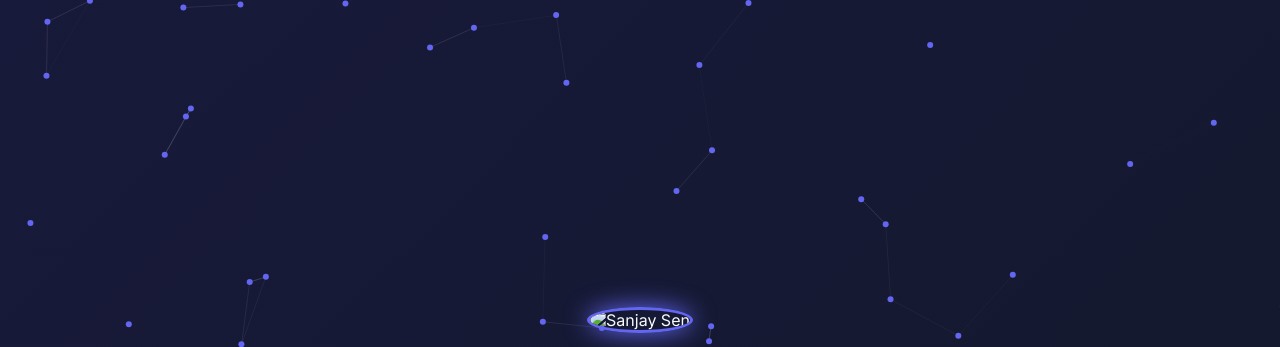
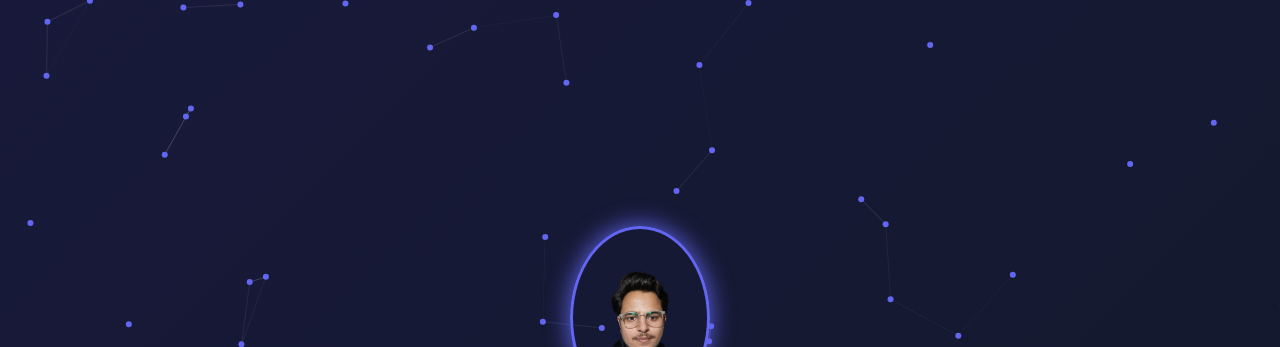
Before and after one commit to Sanjaysen93/my-portfolio, a plain HTML site: page index.html in a window 1280 px wide. Shown: the top 347 px of the page. Drawn offline with nearby package versions, Linux system fonts and the light colour scheme.

```diff
--- a/index.html
+++ b/index.html
@@ -14,7 +14,7 @@
 
 <header class="hero">
   <div class="hero-content">
-    <img src="assets/sanjay.png" alt="Sanjay Sen" class="profile-img">
+    <img src="sanjay.png" alt="Sanjay Sen" class="profile-img">
     <h1>SANJAY SEN</h1>
     <h2><span class="typing"></span></h2>
     <div class="buttons">
@@ -85,4 +85,5 @@
 
 <script src="script.js"></script>
 </body>
+
 </html>
```
